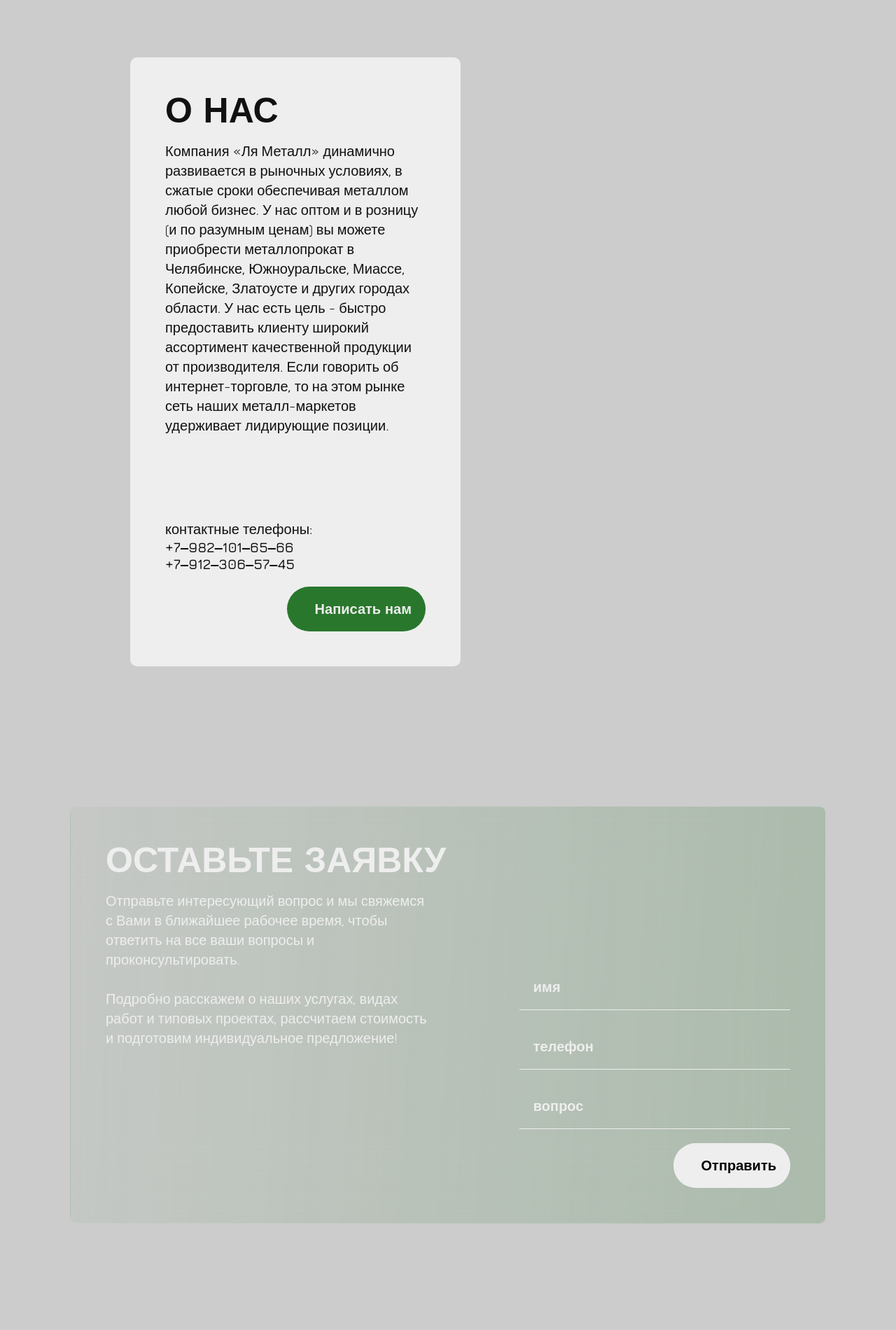
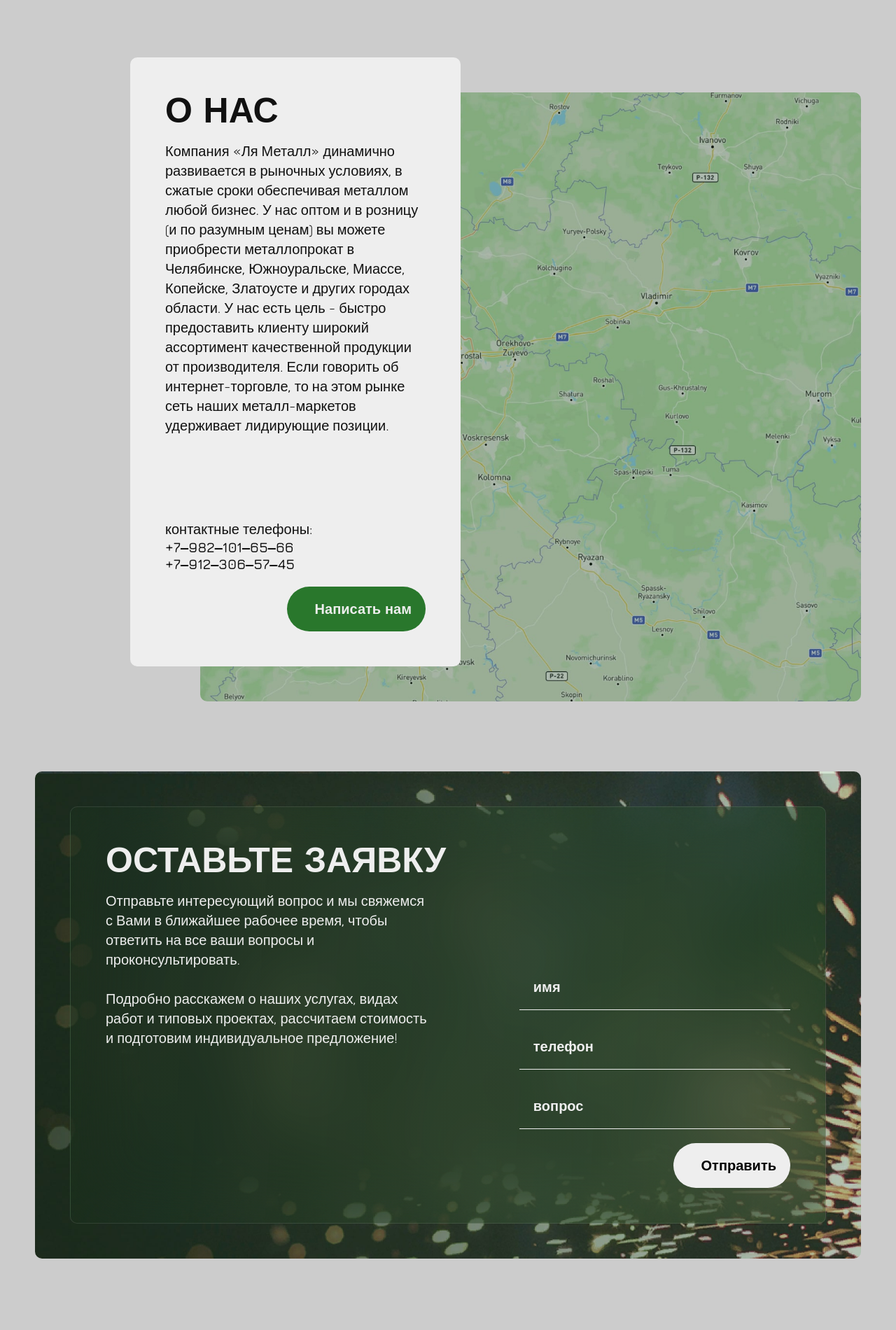
Before and after one commit to alastaraven/lya_metall, a plain HTML site: page index.html in a window 1280 px wide. Shown: the part 3640-5540 px from the top of the page at 70% size. Drawn offline with nearby package versions, Linux system fonts and the light colour scheme.

Commit message:
Update main.css

```diff
--- a/css/main.css
+++ b/css/main.css
@@ -819,7 +819,7 @@
 		justify-content: flex-end;
 	}
 	.about__map {
-		background: url('assets/images/map@2x-min.jpg');
+		background: url('/lya_metall/assets/images/map@2x-min.jpg');
 		background-position: center;
 		background-repeat: no-repeat;
 		background-size: cover;
@@ -905,7 +905,7 @@
 		justify-content: center;
 		align-items: center;
 		padding: 2.5em;
-		background: url('assets/images/back@2x-min.jpg');
+		background: url('/lya_metall/assets/images/back@2x-min.jpg');
 		background-position: center;
 		background-repeat: no-repeat;
 		background-size: cover;
```
